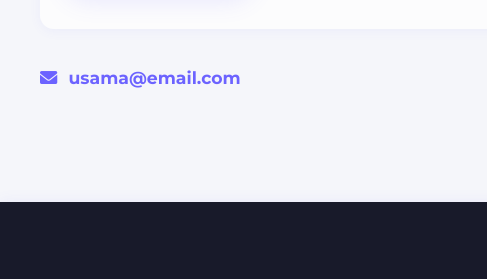
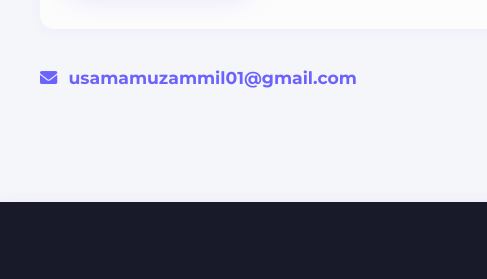
Before and after one commit to UsamaIT786/Stylish_Folio, a plain HTML site: page index.html in a window 1280 px wide. Shown: the part 4221-4500 px from the top of the page, 0-487 px from the left. Drawn offline with nearby package versions, Linux system fonts and the light colour scheme.

Commit message:
Update index.html

```diff
--- a/index.html
+++ b/index.html
@@ -201,7 +201,7 @@
         <button type="submit" class="btn">Send Message</button>
       </form>
       <div class="contact-info">
-        <a href="mailto:usama@email.com"><i class="fas fa-envelope"></i> usama@email.com</a>
+        <a href="mailto:usamamuzammil01@gmail.com"><i class="fas fa-envelope"></i> usamamuzammil01@gmail.com</a>
       </div>
       <div class="social-links social-row">
         <a href="https://github.com/UsamaIT786/owsome-portfolio.git" target="_blank"><i class="fab fa-github"></i></a>
```
